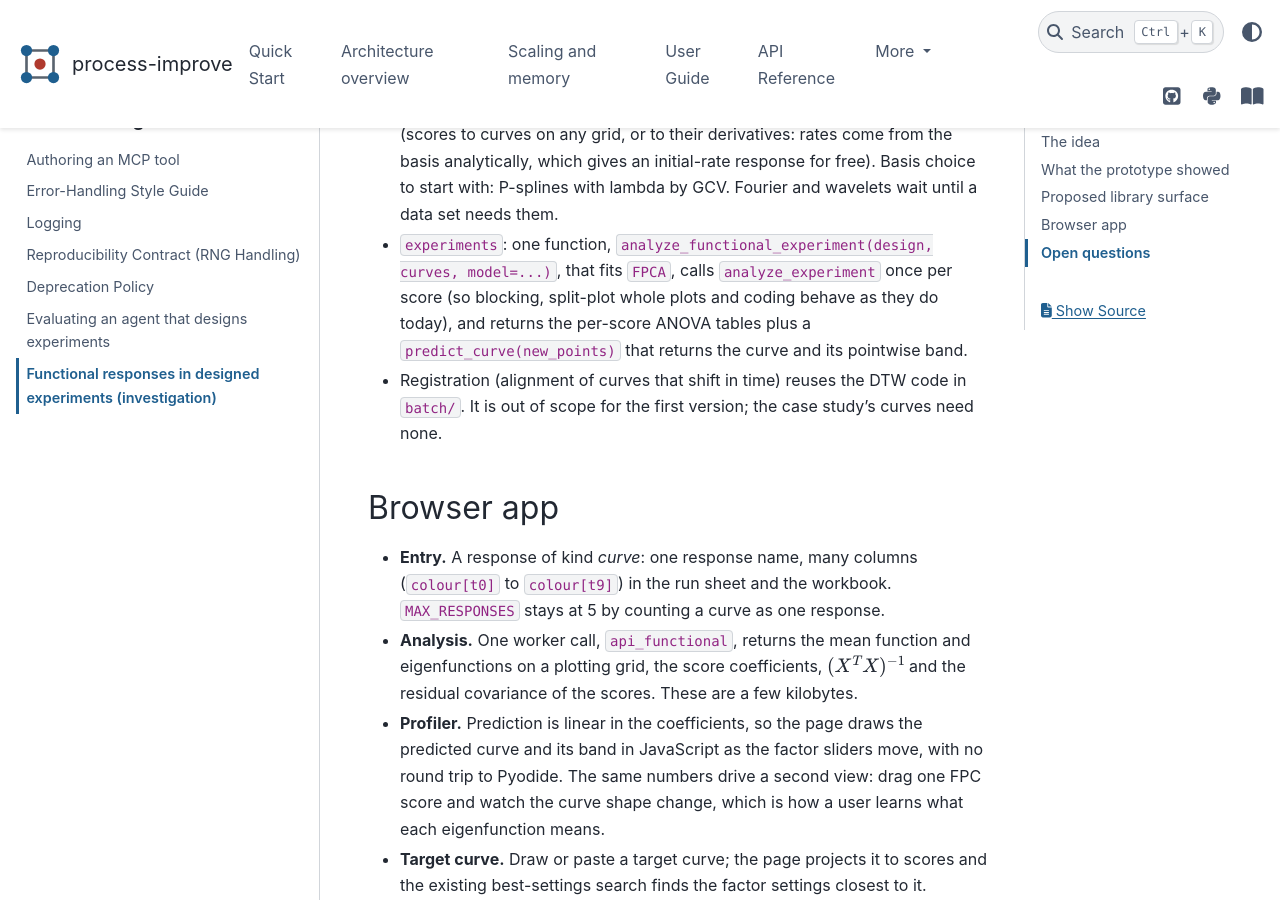
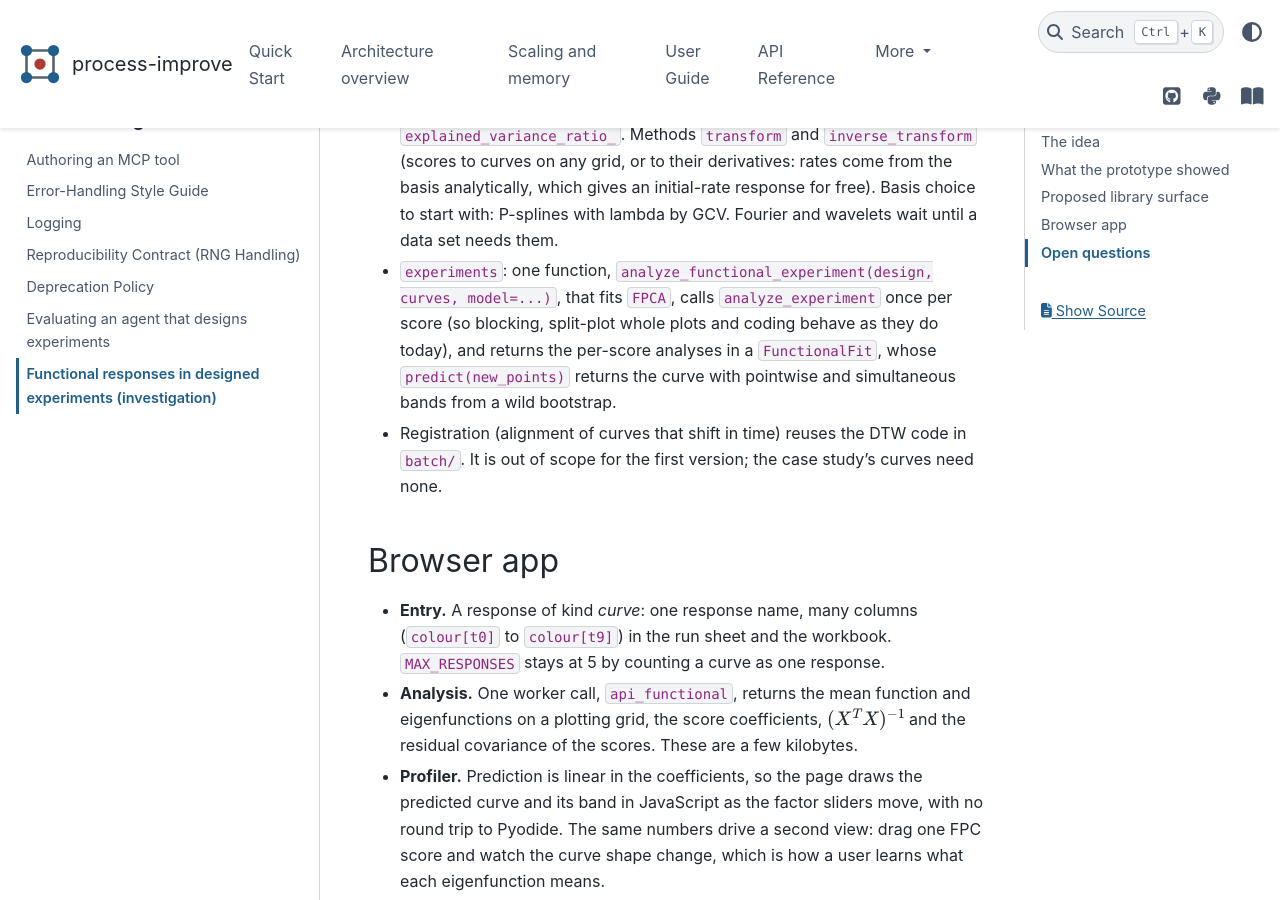
Before and after one commit to kgdunn/process-improve, a Sphinx documentation site: the page built from docs/development/functional_doe.rst, in a window 1280 px wide and 900 px high, scrolled down 3360 px. Built offline with Sphinx 7.4.7 and the PyData theme 0.15.4, drawn with Linux system fonts in a browser that asks for light colours; some of the changed text lies outside the part shown.

Commit message:
Document analyze_functional_experiment in the API reference and the changelog
Co-Authored-By: Claude Opus 5.5 <noreply@anthropic.com>
Claude-Session: https://claude.ai/code/session_01S4nNrRF5N6TZRxp8gAqxGx

```diff
--- a/docs/api/experiments.rst
+++ b/docs/api/experiments.rst
@@ -135,6 +135,9 @@ Designed Experiments
 .. automodule:: process_improve.experiments.across_blocks
    :members: fit_across_blocks, BlockedFit
 
+.. automodule:: process_improve.experiments.functional
+   :members: analyze_functional_experiment, FunctionalFit
+
 .. automodule:: process_improve.experiments.augment
    :members:
    :undoc-members:
--- a/docs/development/functional_doe.rst
+++ b/docs/development/functional_doe.rst
@@ -126,8 +127,9 @@ Smallest change that covers the case study, with no new runtime dependency (``sc
   set needs them.
 * ``experiments``: one function, ``analyze_functional_experiment(design, curves, model=...)``, that
   fits ``FPCA``, calls ``analyze_experiment`` once per score (so blocking, split-plot whole plots
-  and coding behave as they do today), and returns the per-score ANOVA tables plus a
-  ``predict_curve(new_points)`` that returns the curve and its pointwise band.
+  and coding behave as they do today), and returns the per-score analyses in a ``FunctionalFit``,
+  whose ``predict(new_points)`` returns the curve with pointwise and simultaneous bands from a wild
+  bootstrap.
 * Registration (alignment of curves that shift in time) reuses the DTW code in ``batch/``. It is
   out of scope for the first version; the case study's curves need none.
 
```
Also changed, not shown: other parts of docs/development/functional_doe.rst (+3 -2 lines), changelog.d/2026-11-03-functional-experiment.added.md (added, +11 -0 lines).
